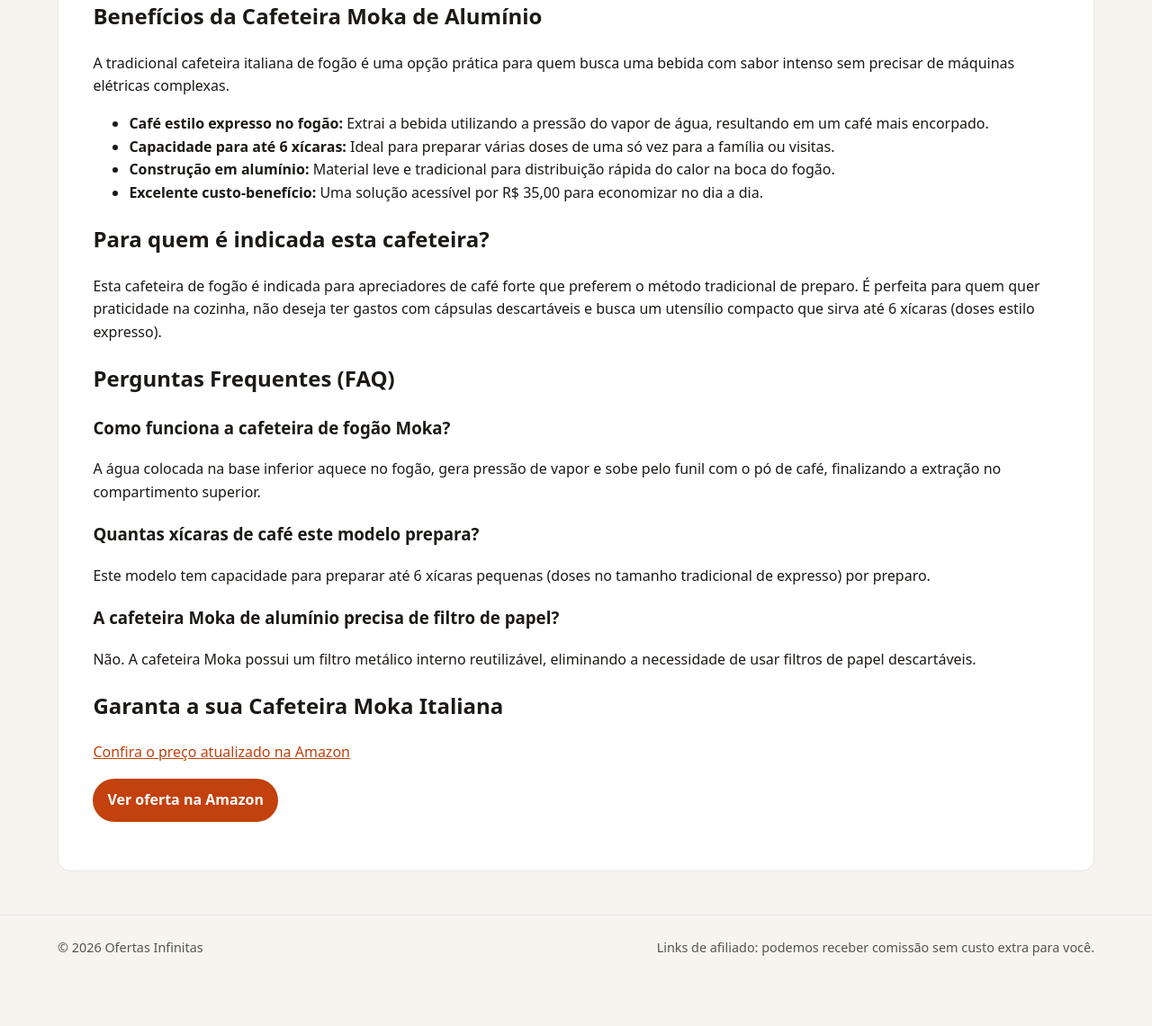
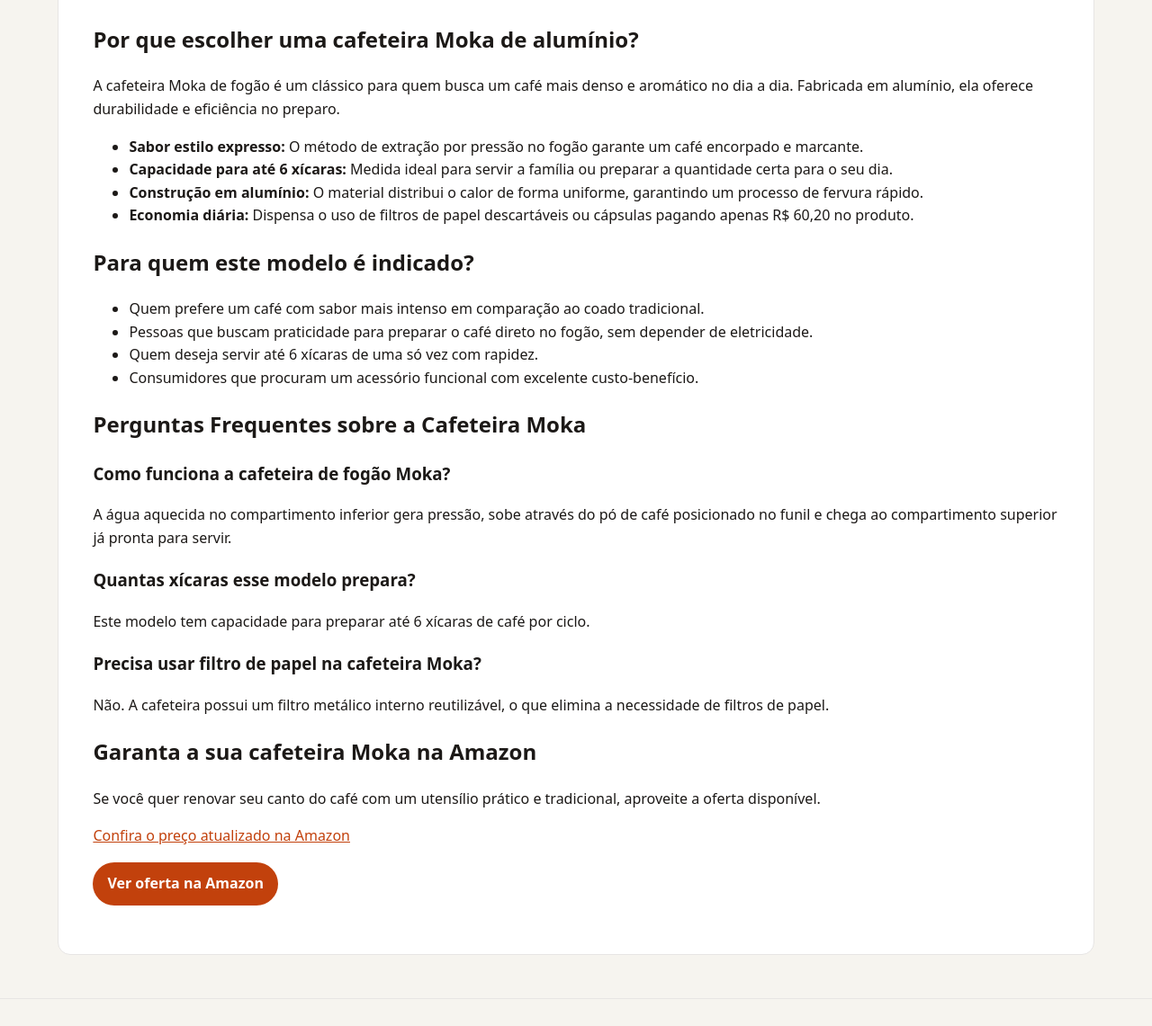
Before and after one commit to Monuver/afiliado, a Jekyll site: the page built from _posts/2026-08-20-cafeteira-de-fogao-moka-italiana-expresso-aluminio-ate-6-xic-b08b79hyvc.md, in a window 1280 px wide and 1400 px high, scrolled down 353 px. Shown: the part 259-1400 px from the top of the window at 90% size. Built offline with Jekyll 4.4.1, drawn with Linux system fonts in a browser that asks for light colours; before the commit the page ends 1709 px from its top, so only the background shows below that; some of the changed text lies outside the part shown; grey boxes are pictures that could not be loaded.

Commit message:
chore: novas ofertas geradas automaticamente

```diff
--- a/_posts/2026-08-20-cafeteira-de-fogao-moka-italiana-expresso-aluminio-ate-6-xic-b08b79hyvc.md
+++ b/_posts/2026-08-20-cafeteira-de-fogao-moka-italiana-expresso-aluminio-ate-6-xic-b08b79hyvc.md
@@ -1,45 +1,50 @@
 ---
 layout: post
-title: 'Cafeteira de Fogão Moka Italiana 6 Xícaras: Café Encorpado por R$ 35,00'
-description: Prepare um café encorpado e saboroso com a Cafeteira de Fogão Moka Italiana de alumínio para até 6 xícaras. Aproveite a oferta por R$ 35,00.
-date: 2026-08-25 05:43:15 -0300
+title: 'Cafeteira de Fogão Moka Italiana 6 Xícaras: Café Encorpado por R$ 60,20'
+description: Gosta de café forte? A cafeteira Moka Italiana de alumínio faz até 6 xícaras no fogão com praticidade. Garanta a sua por apenas R$ 60,20 na Amazon!
+date: 2026-08-27 15:57:54 -0300
 categories:
 - ofertas
 image: https://m.media-amazon.com/images/I/61A1oovKq-L._AC_SL1200_.jpg
-preco: R$35,00
+preco: R$60,20
 affiliate_url: https://amzn.to/4x2LESM
 ---
 
-# Cafeteira de Fogão Moka Italiana 6 Xícaras: Café Encorpado por R$ 35,00
+# Cafeteira de Fogão Moka Italiana 6 Xícaras: Café Encorpado por R$ 60,20
 
-Prepare um café encorpado e saboroso com a Cafeteira de Fogão Moka Italiana de alumínio para até 6 xícaras. Aproveite a oferta por R$ 35,00.
+Gosta de café forte? A cafeteira Moka Italiana de alumínio faz até 6 xícaras no fogão com praticidade. Garanta a sua por apenas R$ 60,20 na Amazon!
 
 ![Cafeteira de Fogão Moka Italiana Expresso Aluminio até 6 Xícaras](https://m.media-amazon.com/images/I/61A1oovKq-L._AC_SL1200_.jpg)
 
-## Benefícios da Cafeteira Moka de Alumínio
+## Por que escolher uma cafeteira Moka de alumínio?
 
-A tradicional cafeteira italiana de fogão é uma opção prática para quem busca uma bebida com sabor intenso sem precisar de máquinas elétricas complexas.
+A cafeteira Moka de fogão é um clássico para quem busca um café mais denso e aromático no dia a dia. Fabricada em alumínio, ela oferece durabilidade e eficiência no preparo.
 
-* **Café estilo expresso no fogão:** Extrai a bebida utilizando a pressão do vapor de água, resultando em um café mais encorpado.
-* **Capacidade para até 6 xícaras:** Ideal para preparar várias doses de uma só vez para a família ou visitas.
-* **Construção em alumínio:** Material leve e tradicional para distribuição rápida do calor na boca do fogão.
-* **Excelente custo-benefício:** Uma solução acessível por R$ 35,00 para economizar no dia a dia.
+* **Sabor estilo expresso:** O método de extração por pressão no fogão garante um café encorpado e marcante.
+* **Capacidade para até 6 xícaras:** Medida ideal para servir a família ou preparar a quantidade certa para o seu dia.
+* **Construção em alumínio:** O material distribui o calor de forma uniforme, garantindo um processo de fervura rápido.
+* **Economia diária:** Dispensa o uso de filtros de papel descartáveis ou cápsulas pagando apenas R$ 60,20 no produto.
 
-## Para quem é indicada esta cafeteira?
+## Para quem este modelo é indicado?
 
-Esta cafeteira de fogão é indicada para apreciadores de café forte que preferem o método tradicional de preparo. É perfeita para quem quer praticidade na cozinha, não deseja ter gastos com cápsulas descartáveis e busca um utensílio compacto que sirva até 6 xícaras (doses estilo expresso).
+* Quem prefere um café com sabor mais intenso em comparação ao coado tradicional.
+* Pessoas que buscam praticidade para preparar o café direto no fogão, sem depender de eletricidade.
+* Quem deseja servir até 6 xícaras de uma só vez com rapidez.
+* Consumidores que procuram um acessório funcional com excelente custo-benefício.
 
-## Perguntas Frequentes (FAQ)
+## Perguntas Frequentes sobre a Cafeteira Moka
 
 ### Como funciona a cafeteira de fogão Moka?
-A água colocada na base inferior aquece no fogão, gera pressão de vapor e sobe pelo funil com o pó de café, finalizando a extração no compartimento superior.
+A água aquecida no compartimento inferior gera pressão, sobe através do pó de café posicionado no funil e chega ao compartimento superior já pronta para servir.
 
-### Quantas xícaras de café este modelo prepara?
-Este modelo tem capacidade para preparar até 6 xícaras pequenas (doses no tamanho tradicional de expresso) por preparo.
+### Quantas xícaras esse modelo prepara?
+Este modelo tem capacidade para preparar até 6 xícaras de café por ciclo.
 
-### A cafeteira Moka de alumínio precisa de filtro de papel?
-Não. A cafeteira Moka possui um filtro metálico interno reutilizável, eliminando a necessidade de usar filtros de papel descartáveis.
+### Precisa usar filtro de papel na cafeteira Moka?
+Não. A cafeteira possui um filtro metálico interno reutilizável, o que elimina a necessidade de filtros de papel.
 
-## Garanta a sua Cafeteira Moka Italiana
+## Garanta a sua cafeteira Moka na Amazon
+
+Se você quer renovar seu canto do café com um utensílio prático e tradicional, aproveite a oferta disponível.
 
 [Confira o preço atualizado na Amazon](https://amzn.to/4x2LESM)
```
Also changed, not shown: _posts/2026-08-18-cadeira-escritorio-presidente-atlanta-duoffice-preta-comfort-b09vnbcfdj.md (+22 -29 lines), _posts/2026-08-18-hastes-flexiveis-cotonete-bebe-bastonetes-bellacotton-caixa-b0cx9wkp1b.md (+19 -24 lines), _posts/2026-08-18-shampoo-clorexidina-dugs-caes-seborreia-anti-queda-500ml-b09l9qkmd1.md (+20 -19 lines).
